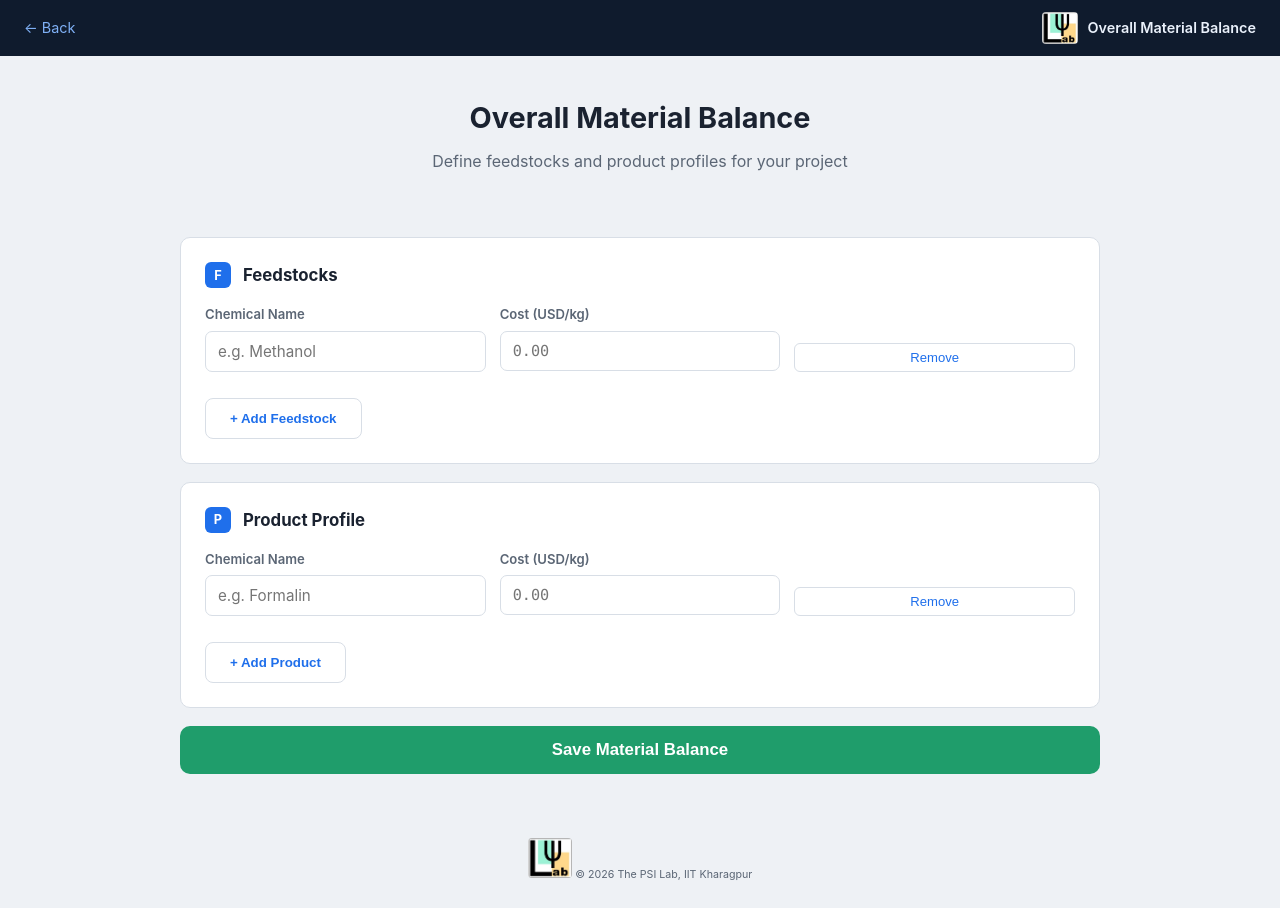
After one commit to The-PSI-Lab/samavesh, a Flask app: page /material-balance in a window 1280 px wide. The commit adds this page. Run offline with Flask 3, Linux system fonts and the light colour scheme.

Commit message:
Add Plant Specs, Material Balance, Team page, Net CapEx flow per sir's review

```diff
--- a/app.py
+++ b/app.py
@@ -1,4 +1,4 @@
-from flask import Flask, render_template, request
+from flask import Flask, render_template, request, session
 from tea_engine import (
     units,
     compute_capex,
@@ -10,6 +10,7 @@ from tea_engine import (
 )
 
 app = Flask(__name__)
+app.secret_key = "samavesh-psi-lab-2026"
 
 TEAM = [
     "Srikar Nemani",
@@ -49,9 +50,43 @@ def landing():
     return render_template("index.html", team=TEAM)
 
 
+@app.route("/team")
+def team():
+    return render_template("team.html", team=TEAM)
+
+
+@app.route("/plant-specs", methods=["GET", "POST"])
+def plant_specs():
+    if request.method == "POST":
+        session["project_id"] = request.form.get("project_id", "")
+        session["user_name"] = request.form.get("user_name", "")
+        session["project_desc"] = request.form.get("project_desc", "")
+        session["plant_capacity"] = request.form.get("plant_capacity", "")
+        session["cepei"] = request.form.get("cepei", "")
+        return render_template("plant_specs.html", saved=True)
+    return render_template("plant_specs.html", saved=False)
+
+
+@app.route("/material-balance", methods=["GET", "POST"])
+def material_balance():
+    if request.method == "POST":
+        feed_names = request.form.getlist("feed_name[]")
+        feed_costs = request.form.getlist("feed_cost[]")
+        prod_names = request.form.getlist("prod_name[]")
+        prod_costs = request.form.getlist("prod_cost[]")
+        session["feedstocks"] = list(zip(feed_names, feed_costs))
+        session["products"] = list(zip(prod_names, prod_costs))
+        return render_template("material_balance.html", saved=True,
+                               feedstocks=session.get("feedstocks", []),
+                               products=session.get("products", []))
+    return render_template("material_balance.html", saved=False,
+                           feedstocks=[], products=[])
+
+
 @app.route("/equipment")
 def equipment():
-    return render_template("equipment.html")
+    return render_template("equipment.html",
+                           project_id=session.get("project_id", ""))
 
 
 @app.route("/analysis/<eq_type>")
@@ -59,9 +94,17 @@ def analysis(eq_type):
     return render_template("analysis.html", eq_type=eq_type)
 
 
+@app.route("/calculate-purchase", methods=["POST"])
+def calculate_purchase():
+    bm = _num("bare_module_factor", 3.291)
+    pc = _num("purchase_cost_manual", 50000)
+    result = pc * bm
+    return {"purchase_cost": pc, "bare_module_cost": result,
+            "message": f"Purchase: ${pc:,.0f} \u00d7 {bm:.3f} = ${result:,.0f}"}
+
+
 @app.route("/calculate", methods=["POST"])
 def calculate():
-    # --- technical inputs ---------------------------------------------------
     heat_duty_w = units.to_watts(_num("heat_duty"), request.form.get("heat_duty_unit", "kW"))
     heat_duty_kw = units.watts_to_kw(heat_duty_w)
     area_m2 = units.to_m2(_num("area"), request.form.get("area_unit", "m2"))
@@ -72,7 +115,6 @@ def calculate():
     temp_k = units.to_kelvin(_num("design_temp"), request.form.get("temp_unit", "degC"))
     num_tubes = _int("num_tubes")
 
-    # --- economic inputs ----------------------------------------------------
     purchase_cost = _num("purchase_cost", 50000)
     bare_module_factor = _num("bare_module_factor", 3.291)
     contingency_fraction = _pct("contingency_pct", 18.0)
@@ -88,7 +130,6 @@ def calculate():
     currency = request.form.get("currency", "USD")
     symbol = CURRENCY_SYMBOLS.get(currency, "$")
 
-    # --- engine -------------------------------------------------------------
     capex = compute_capex(
         purchase_cost, bare_module_factor,
         contingency_fraction, working_capital_fraction,
@@ -103,7 +144,6 @@ def calculate():
     flows = net_cash_flows(rows)
     econ = compute_economics(flows, capex.tci, opex.net_annual_benefit, discount_rate)
 
-    # --- sensitivity sweeps -------------------------------------------------
     sensitivity = _build_sensitivity(
         capex=capex, opex=opex, plant_life=plant_life,
         discount_rate=discount_rate, purchase_cost=purchase_cost,
@@ -115,7 +155,6 @@ def calculate():
         utility_cost_per_kwh=utility_cost_per_kwh,
     )
 
-    # --- chart data payload -------------------------------------------------
     chart_data = {
         "currency": symbol,
         "capex_breakdown": {
@@ -145,6 +184,7 @@ def calculate():
         "results.html",
         symbol=symbol, currency=currency,
         team=TEAM,
+        project_id=session.get("project_id", ""),
         tag_id=request.form.get("tag_id", "N/A"),
         hx_type=request.form.get("hx_type", "Shell and Tube"),
         shell_material=request.form.get("shell_material", "Carbon Steel"),
@@ -158,6 +198,11 @@ def calculate():
         capex=capex, opex=opex, econ=econ, rows=rows,
         plant_life=plant_life, chart_data=chart_data,
     )
+
+
+@app.route("/net-capex")
+def net_capex():
+    return render_template("net_capex.html")
 
 
 def _build_sensitivity(capex, opex, plant_life, discount_rate,
--- a/static/css/style.css
+++ b/static/css/style.css
@@ -44,12 +44,20 @@ body { font-family: var(--sans); background: var(--bg); color: var(--ink); line-
   letter-spacing: -0.02em;
 }
 .hero-desc { color: #c4d3e6; font-size: 1.05rem; margin-bottom: 40px; }
+.hero-actions { display: flex; gap: 16px; justify-content: center; flex-wrap: wrap; }
 .btn-start {
   display: inline-block; background: var(--green); color: #fff;
   padding: 16px 40px; border-radius: 10px; font-size: 1.1rem;
   font-weight: 600; text-decoration: none; transition: 0.15s;
 }
 .btn-start:hover { background: #18815a; transform: translateY(-2px); }
+.btn-secondary {
+  display: inline-block; background: transparent; color: #eaf1fb;
+  padding: 16px 40px; border-radius: 10px; font-size: 1.1rem;
+  font-weight: 600; text-decoration: none; transition: 0.15s;
+  border: 2px solid rgba(255,255,255,0.25);
+}
+.btn-secondary:hover { border-color: #6fd3a6; color: #6fd3a6; transform: translateY(-2px); }
 
 /* ---- Footer ---- */
 .landing-footer {
@@ -203,6 +211,39 @@ body { font-family: var(--sans); background: var(--bg); color: var(--ink); line-
   border: 1px solid #d8dee6; border-radius: 8px; text-decoration: none;
   color: var(--blue); font-weight: 600;
 }
+.btn-ghost-sm {
+  display: inline-block; padding: 6px 14px; background: #fff;
+  border: 1px solid #d8dee6; border-radius: 6px; text-decoration: none;
+  color: var(--blue); font-weight: 500; font-size: 0.82rem; cursor: pointer;
+}
+.btn-ghost-sm:hover { border-color: var(--blue); }
+
+.project-badge {
+  background: rgba(111,211,166,0.15); color: #6fd3a6;
+  padding: 4px 12px; border-radius: 6px; font-size: 0.8rem;
+  font-weight: 600; font-family: var(--mono); margin-left: auto;
+}
+
+.team-grid {
+  display: grid; grid-template-columns: repeat(auto-fit, minmax(180px, 1fr));
+  gap: 20px; margin: 40px 0;
+}
+.team-card {
+  background: var(--panel); border: 1px solid #d8dee6;
+  border-radius: var(--radius); padding: 28px 20px;
+  text-align: center;
+}
+.team-avatar {
+  width: 56px; height: 56px; border-radius: 50%;
+  background: var(--blue); color: #fff; font-size: 1.4rem;
+  font-weight: 700; display: grid; place-items: center;
+  margin: 0 auto 12px;
+}
+.team-card h3 { font-size: 0.95rem; margin: 0; }
+.team-supervisor { text-align: center; padding: 20px; color: var(--muted); font-size: 0.95rem; }
+
+textarea { font-family: var(--sans); font-size: 0.95rem; padding: 10px 12px; border: 1px solid #d8dee6; border-radius: 7px; background: #fff; color: var(--ink); width: 100%; resize: vertical; }
+textarea:focus { outline: 2px solid var(--blue); border-color: var(--blue); }
 
 .warn {
   background: #fff4f2; border: 1px solid #f3c4bd;
--- /dev/null
+++ b/templates/material_balance.html
@@ -0,0 +1,81 @@
+<!DOCTYPE html>
+<html lang="en">
+<head>
+  <meta charset="UTF-8">
+  <meta name="viewport" content="width=device-width, initial-scale=1.0">
+  <title>Material Balance | S.A.M.A.V.E.S.H.</title>
+  <link rel="stylesheet" href="{{ url_for('static', filename='css/style.css') }}">
+</head>
+<body>
+  <nav class="top-bar">
+    <a href="{{ url_for('plant_specs') }}" class="back-link">← Back</a>
+    <img src="{{ url_for('static', filename='images/psi-lab-logo.png') }}" alt="PSI Lab" class="nav-logo">
+    <span class="top-title">Overall Material Balance</span>
+  </nav>
+
+  <main class="container">
+    <h2 class="page-title">Overall Material Balance</h2>
+    <p class="page-subtitle">Define feedstocks and product profiles for your project</p>
+
+    <form action="{{ url_for('material_balance') }}" method="POST" class="analysis-form" id="mb-form">
+      <div class="panel">
+        <div class="panel-head"><span class="panel-tag">F</span><h3>Feedstocks</h3></div>
+        <div id="feed-list">
+          <div class="grid-3 feed-row">
+            <div class="field"><label>Chemical Name</label><input type="text" name="feed_name[]" placeholder="e.g. Methanol"></div>
+            <div class="field"><label>Cost (USD/kg)</label><input type="number" step="any" name="feed_cost[]" placeholder="0.00"></div>
+            <div class="field" style="justify-content: flex-end;"><button type="button" class="btn-ghost-sm" onclick="this.parentElement.parentElement.remove()">Remove</button></div>
+          </div>
+        </div>
+        <button type="button" class="btn-ghost" onclick="addFeedRow()" style="margin-top: 12px;">+ Add Feedstock</button>
+      </div>
+
+      <div class="panel">
+        <div class="panel-head"><span class="panel-tag">P</span><h3>Product Profile</h3></div>
+        <div id="prod-list">
+          <div class="grid-3 prod-row">
+            <div class="field"><label>Chemical Name</label><input type="text" name="prod_name[]" placeholder="e.g. Formalin"></div>
+            <div class="field"><label>Cost (USD/kg)</label><input type="number" step="any" name="prod_cost[]" placeholder="0.00"></div>
+            <div class="field" style="justify-content: flex-end;"><button type="button" class="btn-ghost-sm" onclick="this.parentElement.parentElement.remove()">Remove</button></div>
+          </div>
+        </div>
+        <button type="button" class="btn-ghost" onclick="addProdRow()" style="margin-top: 12px;">+ Add Product</button>
+      </div>
+
+      {% if saved %}
+      <div class="action-row" style="margin-top: 0; margin-bottom: 12px;">
+        <a href="{{ url_for('equipment') }}" class="btn-pdf">Start Estimating Equipment Costs →</a>
+      </div>
+      {% endif %}
+      <button type="submit" class="btn-run">Save Material Balance</button>
+    </form>
+  </main>
+
+  <footer class="page-footer">
+    <img src="{{ url_for('static', filename='images/psi-lab-logo.png') }}" alt="PSI Lab" class="footer-logo">
+    <small>&copy; 2026 The PSI Lab, IIT Kharagpur</small>
+  </footer>
+
+  <script>
+    function addFeedRow() {
+      var div = document.createElement("div");
+      div.className = "grid-3 feed-row";
+      div.innerHTML = `
+        <div class="field"><label>Chemical Name</label><input type="text" name="feed_name[]" placeholder="e.g. Methanol"></div>
+        <div class="field"><label>Cost (USD/kg)</label><input type="number" step="any" name="feed_cost[]" placeholder="0.00"></div>
+        <div class="field" style="justify-content: flex-end;"><button type="button" class="btn-ghost-sm" onclick="this.parentElement.parentElement.remove()">Remove</button></div>`;
+      document.getElementById("feed-list").appendChild(div);
+    }
+
+    function addProdRow() {
+      var div = document.createElement("div");
+      div.className = "grid-3 prod-row";
+      div.innerHTML = `
+        <div class="field"><label>Chemical Name</label><input type="text" name="prod_name[]" placeholder="e.g. Formalin"></div>
+        <div class="field"><label>Cost (USD/kg)</label><input type="number" step="any" name="prod_cost[]" placeholder="0.00"></div>
+        <div class="field" style="justify-content: flex-end;"><button type="button" class="btn-ghost-sm" onclick="this.parentElement.parentElement.remove()">Remove</button></div>`;
+      document.getElementById("prod-list").appendChild(div);
+    }
+  </script>
+</body>
+</html>
```
Also changed, not shown: templates/analysis.html (+22 -13 lines), templates/equipment.html (+9 -2 lines), templates/index.html (+5 -9 lines), templates/net_capex.html (added, +34 -0 lines), templates/plant_specs.html (added, +73 -0 lines), templates/results.html (+6 -11 lines), templates/team.html (added, +40 -0 lines).
